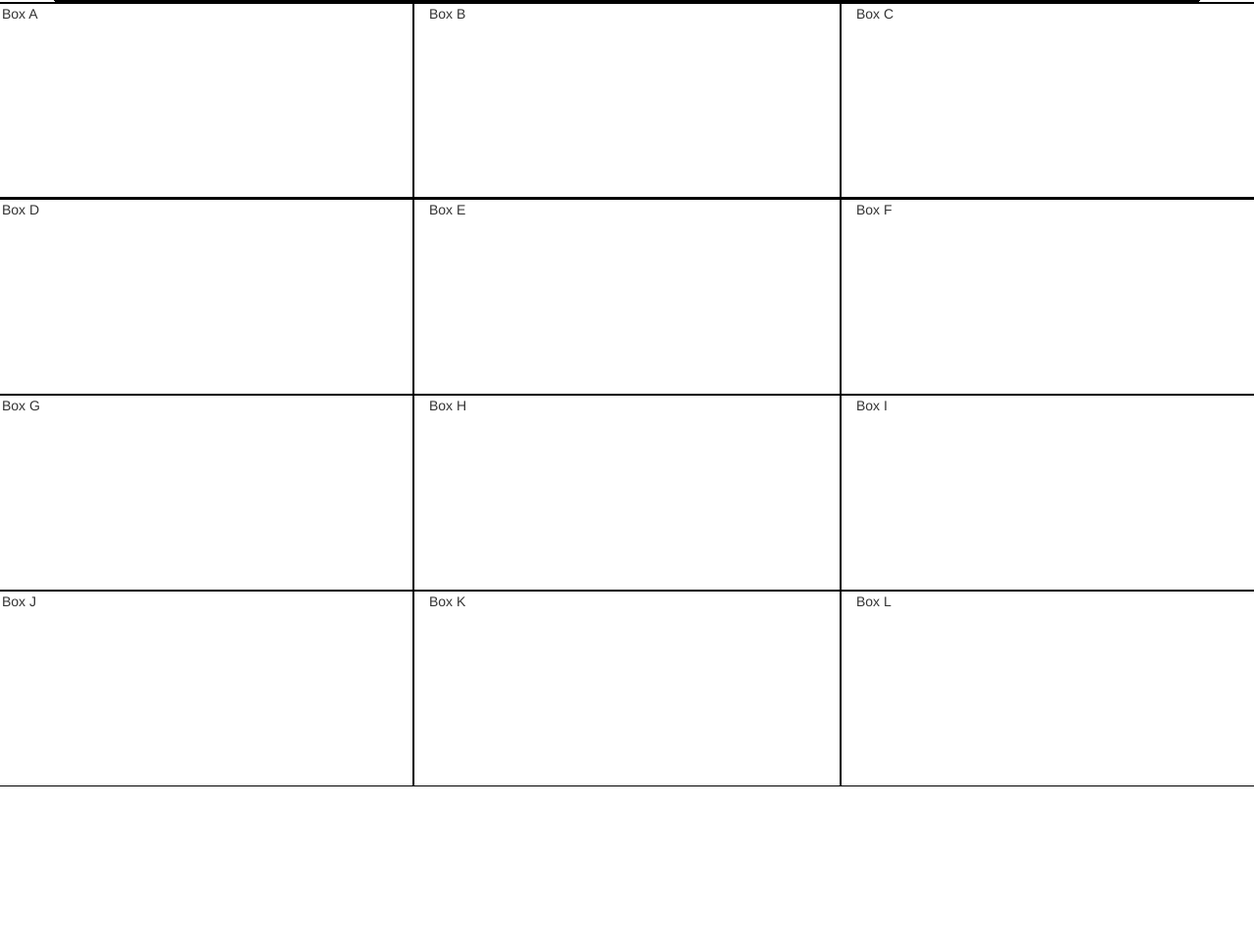
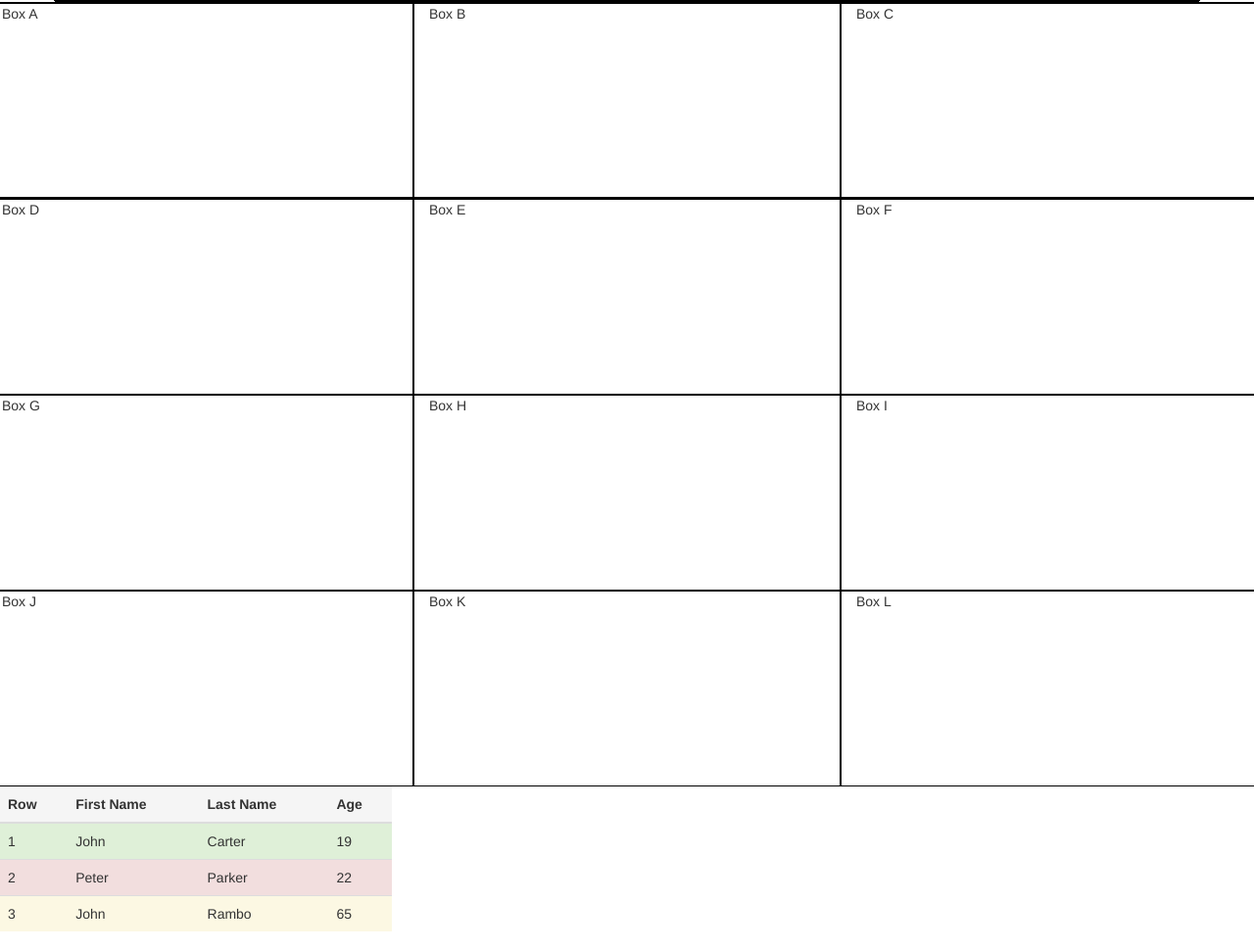
Before and after one commit to JessyRivard/Introduction-to-BootStrap-Practice, a plain HTML site: page index.html in a window 1280 px wide. Shown: the part 669-1640 px from the top of the page at 98% size. Before the commit the page ends 1472 px from the top, so only its background shows below. Drawn offline with nearby package versions, Linux system fonts and the light colour scheme.

Commit message:
Bootstrap Tables
practice using tables in bootstrap

```diff
--- a/index.html
+++ b/index.html
@@ -7,7 +7,7 @@
         <link rel="stylesheet" href="style.css">
     </head>
     <body>
-        <h1>Hello, world!</h1>
+    <h1>Hello, world!</h1>
         <div class="container">
             <!--Row with two equal colums-->
             <div class="row">
@@ -53,6 +53,36 @@
                 <div class="col-md-4"><p>Box L</p></div>
             </div>
         </div>
+        <table class="table">
+            <thead>
+                <tr class="active">
+                    <th>Row</th>
+                    <th>First Name</th>
+                    <th>Last Name</th>
+                    <th>Age</th>
+                </tr>
+            </thead>
+            <tbody>
+                <tr class="success">
+                    <td>1</td>
+                    <td>John</td>
+                    <td>Carter</td>
+                    <td>19</td>
+                </tr>
+                <tr class="danger">
+                    <td>2</td>
+                    <td>Peter</td>
+                    <td>Parker</td>
+                    <td>22</td>
+                </tr>
+                <tr class="warning">
+                    <td>3</td>
+                    <td>John</td>
+                    <td>Rambo</td>
+                    <td>65</td>
+                </tr>
+            </tbody>
+        </table>
         <script src="https://ajax.googleapis.com/ajax/libs/jquery/3.2.1/jquery.min.js"></script>
         <script src="https://maxcdn.bootstrapcdn.com/bootstrap/3.3.7/js/bootstrap.min.js" integrity="sha384-Tc5IQib027qvyjSMfHjOMaLkfuWVxZxUPnCJA7l2mCWNIpG9mGCD8wGNIcPD7Txa" crossorigin="anonymous"></script>
     </body>
--- a/style.css
+++ b/style.css
@@ -26,3 +26,6 @@
     border: 1px solid black;
     height: 200px;
 }
+.table {
+    width: 400px;
+}
```
